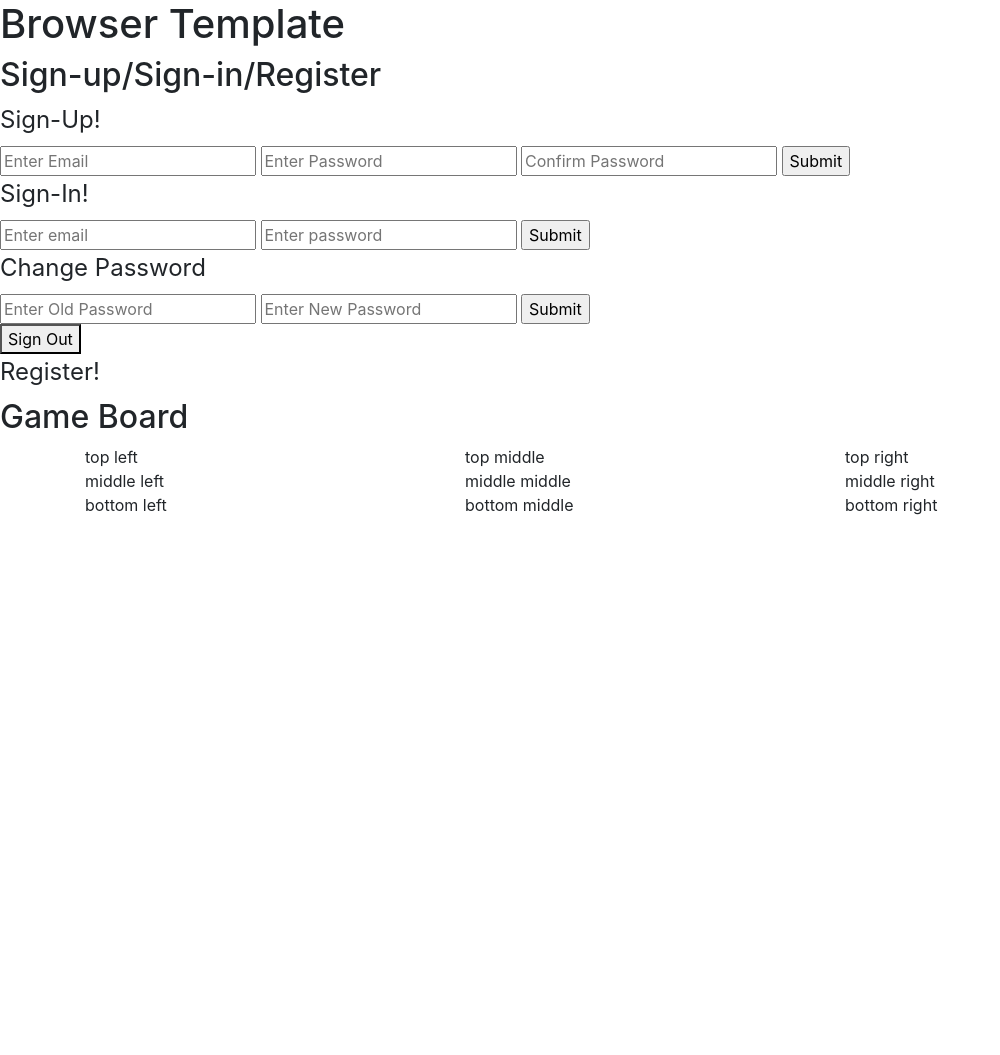
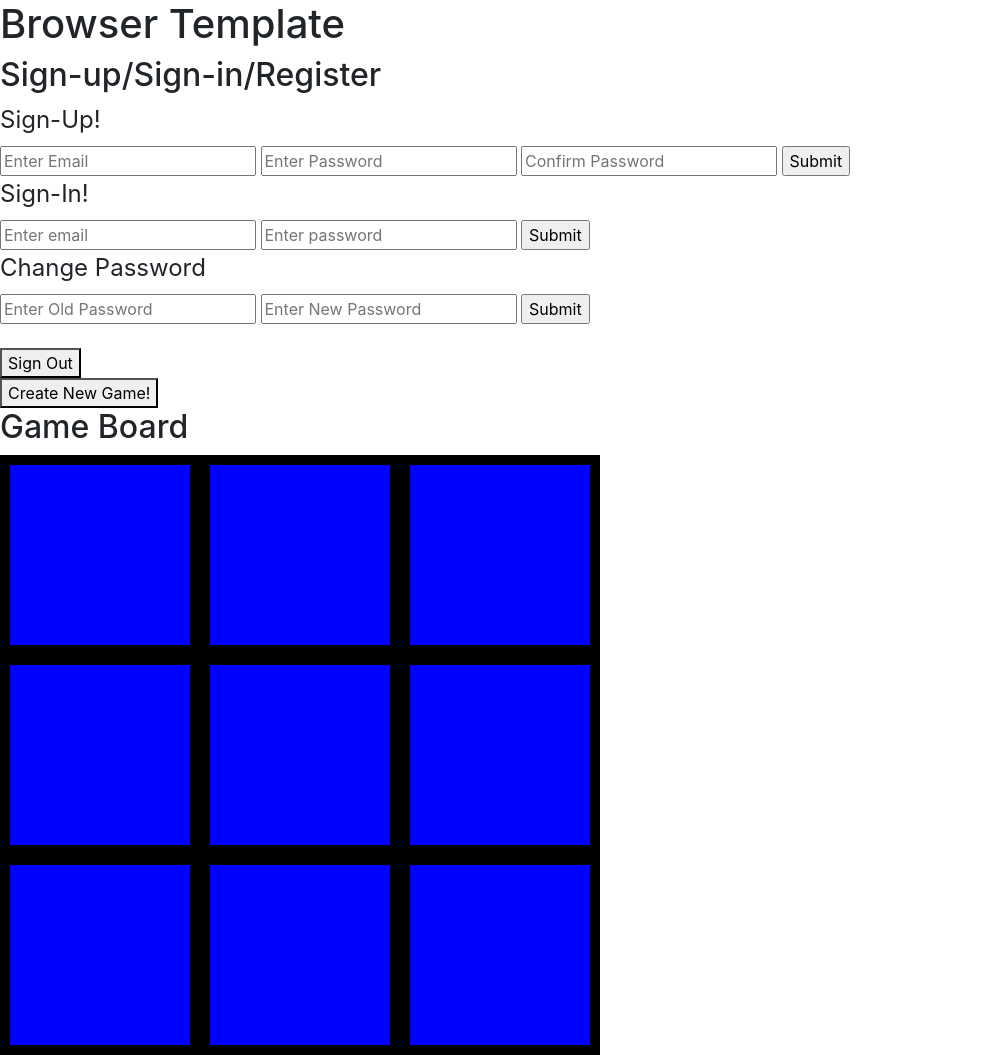
Before and after one commit to jkremes/tic-tac-toe-client, a website built with webpack: page index.html in a window 1280 px wide. Shown: the whole page, without its empty margins (0-1000 px from the left). Before the commit the page ends 800 px from the top, so only its background shows below. Built offline with nearby package versions, Linux system fonts and the light colour scheme.

Commit message:
I created new game POST using curl and successfully got the empty object in my browser.
I changed html and my .js files to create a new game succesffuly.

```diff
--- a/assets/scripts/app.js
+++ b/assets/scripts/app.js
@@ -16,4 +16,5 @@ $(() => {
   $('#sign-in-form').on('submit', authEvents.onSignIn)
   $('#change-password-form').on('submit', authEvents.onChangePassword)
   $('#sign-out-button').on('click', authEvents.onSignOut)
+  $('#create-new-game').on('click', authEvents.onNewGame)
 })
--- a/assets/scripts/auth/api.js
+++ b/assets/scripts/auth/api.js
@@ -37,6 +37,16 @@ const signOut = function () {
     method: 'DELETE'
   })
 }
+
+const newGame = function () {
+  return $.ajax({
+    url: config.apiUrl + '/games',
+    headers: {
+      Authorization: `Token token=${store.user.token}`
+    },
+    method: 'POST'
+  })
+}
 // const updateBook = function (bookData) {
 //   const bookId = bookData.book.id
 //   return $.ajax({
@@ -73,5 +83,6 @@ module.exports = {
   signUp,
   signIn,
   changePassword,
-  signOut
+  signOut,
+  newGame
 }
--- a/assets/scripts/auth/events.js
+++ b/assets/scripts/auth/events.js
@@ -53,9 +53,17 @@ const onSignOut = function () {
     .catch(ui.signOutFailure)
 }
 
+const onNewGame = function (event) {
+  event.preventDefault()
+  api.newGame()
+    .then(ui.newGameSuccess)
+    .catch(ui.newGameFailure)
+}
+
 module.exports = {
   onSignUp,
   onSignIn,
   onChangePassword,
-  onSignOut
+  onSignOut,
+  onNewGame
 }
--- a/assets/scripts/auth/ui.js
+++ b/assets/scripts/auth/ui.js
@@ -48,6 +48,16 @@ const signOutFailure = function () {
   $('#login').html('Something went wrong, please try again')
   $('#login').css('color', 'red')
 }
+
+const newGameSuccess = function () {
+  $('#login').html('You are signed out!')
+  $('#login').css('color', 'green')
+}
+
+const newGameFailure = function () {
+  $('#login').html('Something went wrong, please try again')
+  $('#login').css('color', 'red')
+}
 //
 module.exports = {
   signUpSuccess,
@@ -58,5 +68,7 @@ module.exports = {
   changePasswordFailure,
   signOutSuccess,
   signOutFailure,
+  newGameSuccess,
+  newGameFailure,
   store
 }
--- a/assets/styles/index.scss
+++ b/assets/styles/index.scss
@@ -1 +1,33 @@
 @import '~bootstrap/scss/bootstrap';
+
+// $button-color: #aa00000;
+//
+// .container {
+//   border: $button-color;
+// }
+
+// .div {
+//   display: block;
+//
+//   .container-fluid {
+//     display: flex;
+//     flex-wrap: wrap;
+//
+//     row1 {
+//       border: $move-border;
+//       display: flex;
+//       flex-wrap: wrap;
+//     }
+//
+//     move {
+//       border: 10px solid black;
+//     }
+//   }
+// }
+
+.move {
+  border: 10px solid black;
+  height: 200px;
+  width: 200px;
+  background-color: blue;
+}
--- a/index.html
+++ b/index.html
@@ -34,26 +34,27 @@
         <input required placeholder="Enter New Password" name="passwords[new]" type="password"/>
         <input type="submit" />
       </form>
+      <br>
       <button id="sign-out-button"> Sign Out </button>
-      <form id="register-form">
-        <legend>Register!</legend>
-      </form>
-      <h2>Game Board</h2>
-      <div class="container">
-        <div class="row 1">
-          <div id="top-left" class="col-4 col-md-4 box teal">top left</div>
-          <div id="top-middle" class="col-4 col-md-4 box teal">top middle</div>
-          <div id="top-right" class="col-4 col-md-4 box teal">top right</div>
+      <br>
+      <button id="create-new-game"> Create New Game! </button>
+      <br>
+      <h2 class="game-board">Game Board</h2>
+      <div class="container-fluid">
+        <div class="row row1">
+          <div id="top-left" class="move"></div>
+          <div id="top-middle" class="move"></div>
+          <div id="top-right" class="move"></div>
         </div>
-        <div class="row 2">
-          <div id="middle-left" class="col-4 col-md-4 box teal">middle left</div>
-          <div id="middle-middle" class="col-4 col-md-4 box teal">middle middle</div>
-          <div id="middle-right" class="col-4 col-md-4 box teal">middle right</div>
+        <div class="row row2">
+          <div id="middle-left" class="move"></div>
+          <div id="middle-middle" class="move"></div>
+          <div id="middle-right" class="move"></div>
         </div>
-        <div class="row 3">
-          <div id="bottom-left" class="col-4 col-md-4 box teal">bottom left</div>
-          <div id="bottom-middle" class="col-4 col-md-4 box teal">bottom middle</div>
-          <div id="bottom-right" class="col-4 col-md-4 box teal">bottom right</div>
+        <div class="row row3">
+          <div id="bottom-left" class="move"></div>
+          <div id="bottom-middle" class="move"></div>
+          <div id="bottom-right" class="move"></div>
         </div>
       </div>
 
```
Also changed, not shown: 1 other file.
